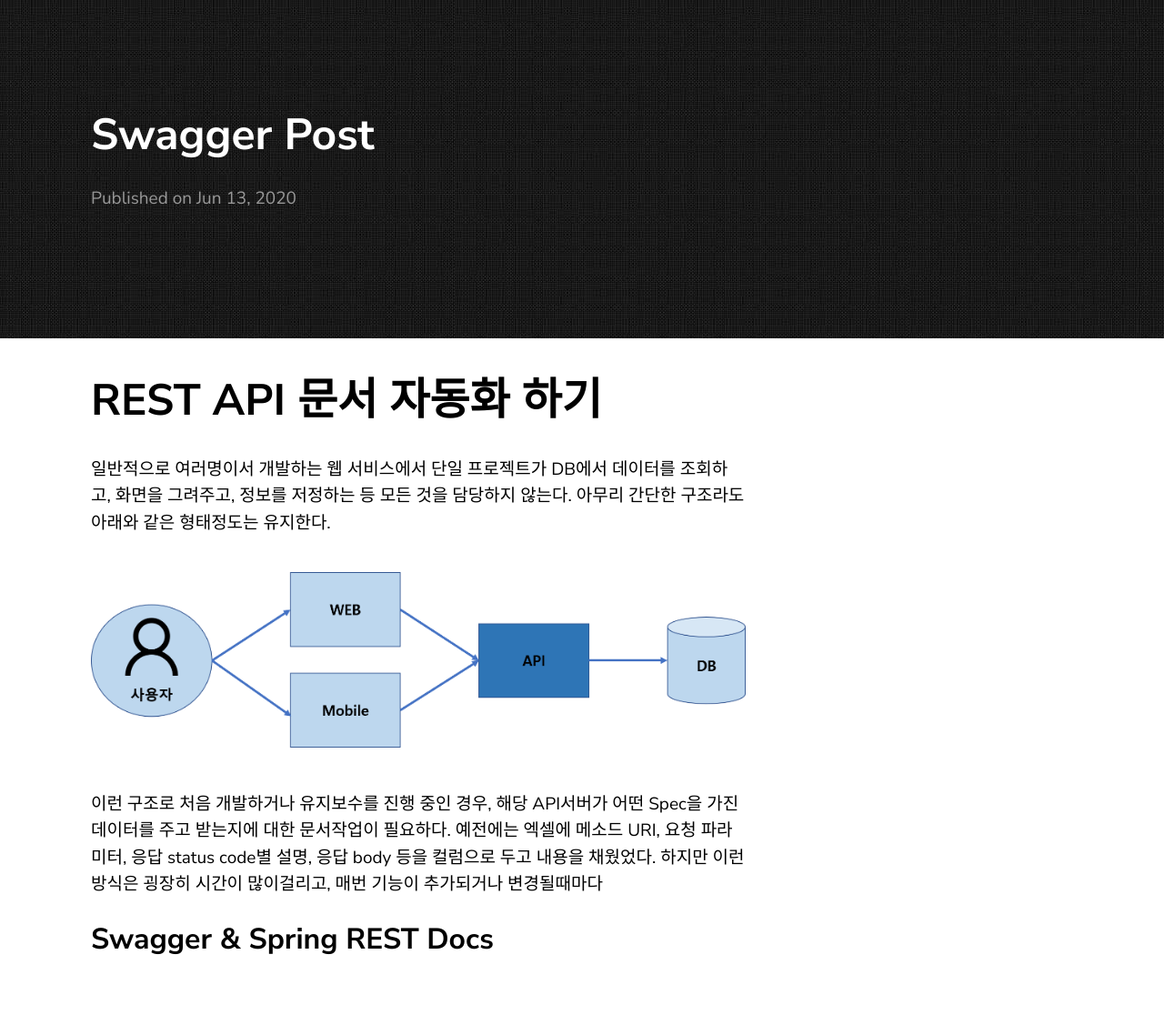
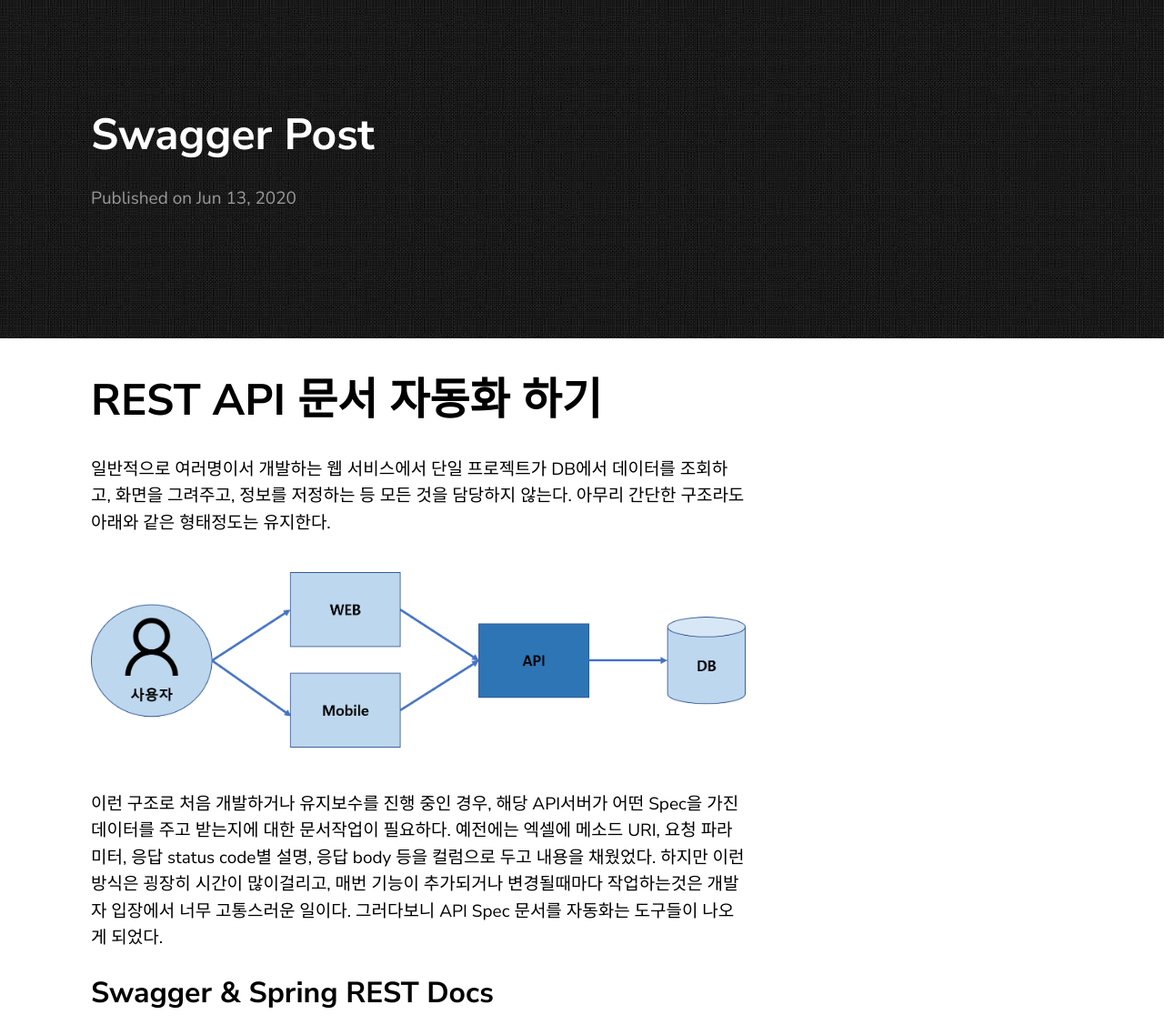
Before and after one commit to rbwls31/rbwls31.github.io, a Jekyll site: the page built from _posts/2020-06-13-swagger-post.markdown, in a window 1280 px wide. Shown: the whole page at 91% size. Built offline with Jekyll 4.4.1, drawn with Linux system fonts in a browser that asks for light colours; our own code applies the rules of GitHub Pages for plain Markdown files; before the commit the page ends 1079 px from its top, so only the background shows below that.

Commit message:
_posts/2020-06-13-swagger-post.markdown updated from https://stackedit.io/

```diff
--- a/_posts/2020-06-13-swagger-post.markdown
+++ b/_posts/2020-06-13-swagger-post.markdown
@@ -4,8 +4,7 @@
 ![web](https://raw.githubusercontent.com/rbwls31/rbwls31.github.io/master/images/WEB.png)
 
 이런 구조로 처음 개발하거나 유지보수를 진행 중인 경우, 해당 API서버가 어떤 Spec을 가진 데이터를 주고 받는지에 대한 문서작업이 필요하다.
-예전에는 엑셀에 메소드 URI, 요청 파라미터, 응답 status code별 설명, 응답 body 등을 컬럼으로 두고 내용을 채웠었다.  하지만 이런 방식은 굉장히 시간이 많이걸리고, 매번 기능이 추가되거나 변경될때마다
-
+예전에는 엑셀에 메소드 URI, 요청 파라미터, 응답 status code별 설명, 응답 body 등을 컬럼으로 두고 내용을 채웠었다.  하지만 이런 방식은 굉장히 시간이 많이걸리고, 매번 기능이 추가되거나 변경될때마다 작업하는것은 개발자 입장에서 너무 고통스러운 일이다. 그러다보니 API Spec 문서를 자동화는 도구들이 나오게 되었다.
 
 ## Swagger & Spring REST Docs
 
```
Also changed, not shown: other parts of _posts/2020-06-13-swagger-post.markdown (+1 -1 lines).
